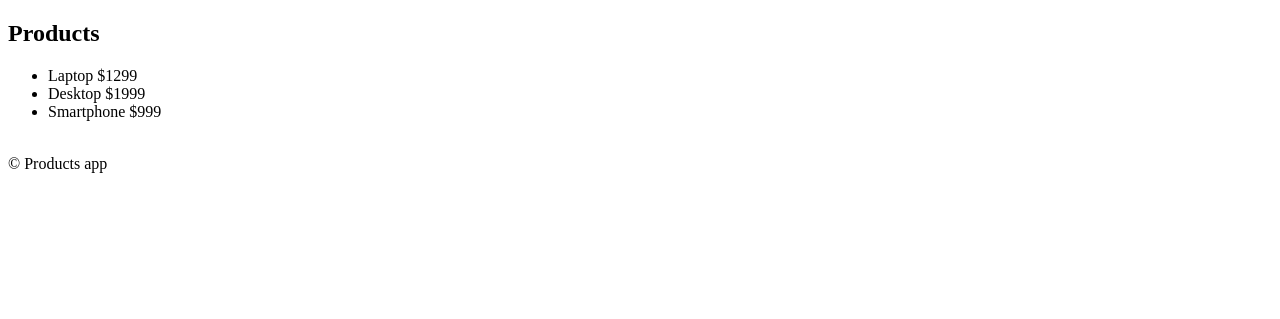
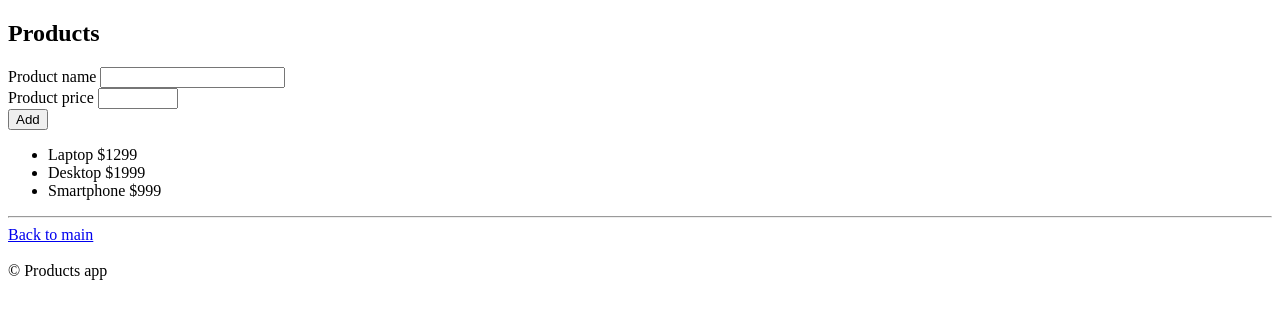
Before and after one commit to Segoletca/flask_edu_project, a Flask app: page /products/ in a window 1280 px wide. Shown: the top 319 px of the page. Run offline with Flask 3, Linux system fonts and the light colour scheme.

Commit message:
Create products create on list

```diff
--- a/rest/products/views.py
+++ b/rest/products/views.py
@@ -1,4 +1,4 @@
-from flask import Blueprint, render_template, request
+from flask import Blueprint, render_template, request, url_for, redirect
 
 from .crud import products_storage
 
@@ -17,3 +17,23 @@ def get_products_list():
         "products/list.html",
         products=products,
     )
+
+
+@app.post("/", endpoint="create")
+def create_product():
+    product_name = request.form.get("product-name", "").strip()
+    product_price = request.form.get("product-price", "").strip()
+
+    # if product_price.isdigit()
+    product = products_storage.add(
+        product_name=product_name,
+        product_price=int(product_price),
+    )
+    # products = products_storage.get_list()
+    #
+    # return render_template(
+    #     "products/list.html",
+    #     products=products,
+    # )
+    url = url_for("products_app.list")
+    return redirect(url)
--- a/templates/products/list.html
+++ b/templates/products/list.html
@@ -6,10 +6,36 @@
 
 {% block body %}
     <h2>Products</h2>
-
+    <div>
+        <form method="post">
+            <div>
+                <label for="product-name">Product name</label>
+                <input
+                    type="text"
+                    id="product-name"
+                    name="product-name"
+                    required
+                >
+            </div>
+            <div>
+                <label for="product-price">Product price</label>
+                <input
+                    type="number"
+                    id="product-price"
+                    name="product-price"
+                    min="1"
+                    max="99999"
+                    required
+                >
+            </div>
+            <button type="submit">Add</button>
+        </form>
+    </div>
     <ul>
         {% for product in products %}
             <li>{{ product.name }} ${{ product.price }}</li>
         {% endfor %}
     </ul>
+
+{% include 'components/footer.html' %}
 {% endblock body %}
```
